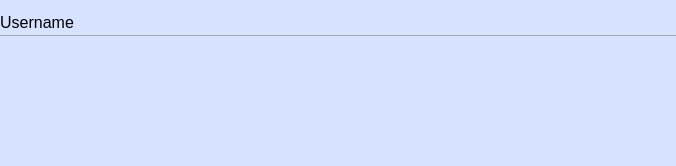
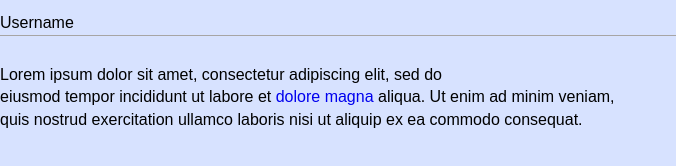
Before and after one commit to jrs40492/css_library, a website: page index.html in a window 1280 px wide. Shown: the whole page, without its empty margins (0-676 px from the left). Drawn offline with Linux system fonts and the light colour scheme.

Commit message:
Added new link animation

```diff
--- a/index.html
+++ b/index.html
@@ -12,6 +12,16 @@
       <input type="text" name="username" id="username" />
       <label for="username">Username</label>
     </div>
+    <div>
+      <p>
+        Lorem ipsum dolor sit amet, consectetur adipiscing elit, sed do
+        <br />
+        eiusmod tempor incididunt ut labore et
+        <a href="#">dolore magna</a> aliqua. Ut enim ad minim veniam, <br />
+        quis nostrud exercitation ullamco laboris nisi ut aliquip ex ea commodo
+        consequat.
+      </p>
+    </div>
     <script src="stylish.min.js"></script>
   </body>
 </html>
--- a/sass/_links.scss
+++ b/sass/_links.scss
@@ -1,8 +1,25 @@
 a {
   text-decoration: none;
+  position: relative;
+  color: lighten($primary-color, 25%);
 
   &:hover {
-    text-decoration: underline;
+    cursor: pointer;
+  }
+
+  &:hover:before {
+    width: 95%;
+  }
+
+  &:before {
+    content: " ";
+    height: 3px;
+    position: absolute;
+    bottom: -2px;
+    border-radius: 12px;
+    width: 0px;
+    transition: all 0.5s;
+    background: lighten($primary-color, 25%);
   }
 
   &.link-main {
```
